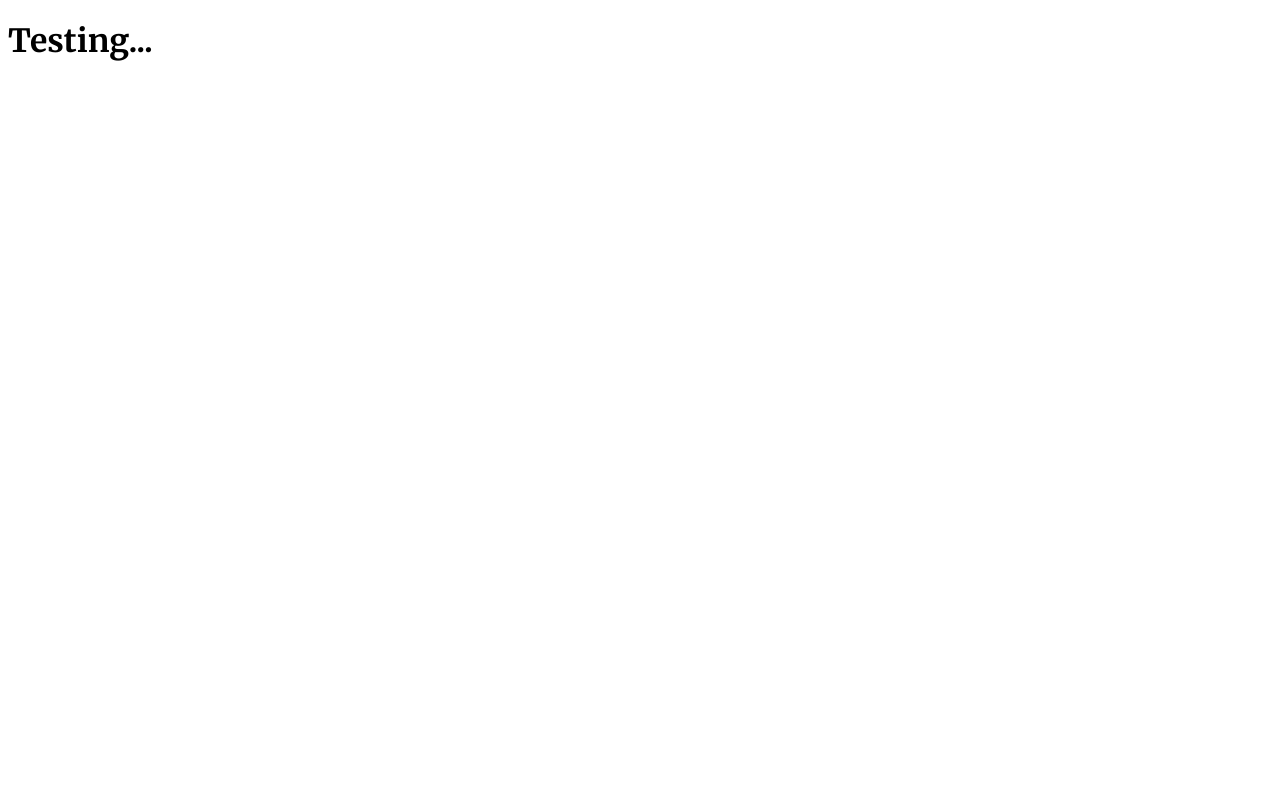
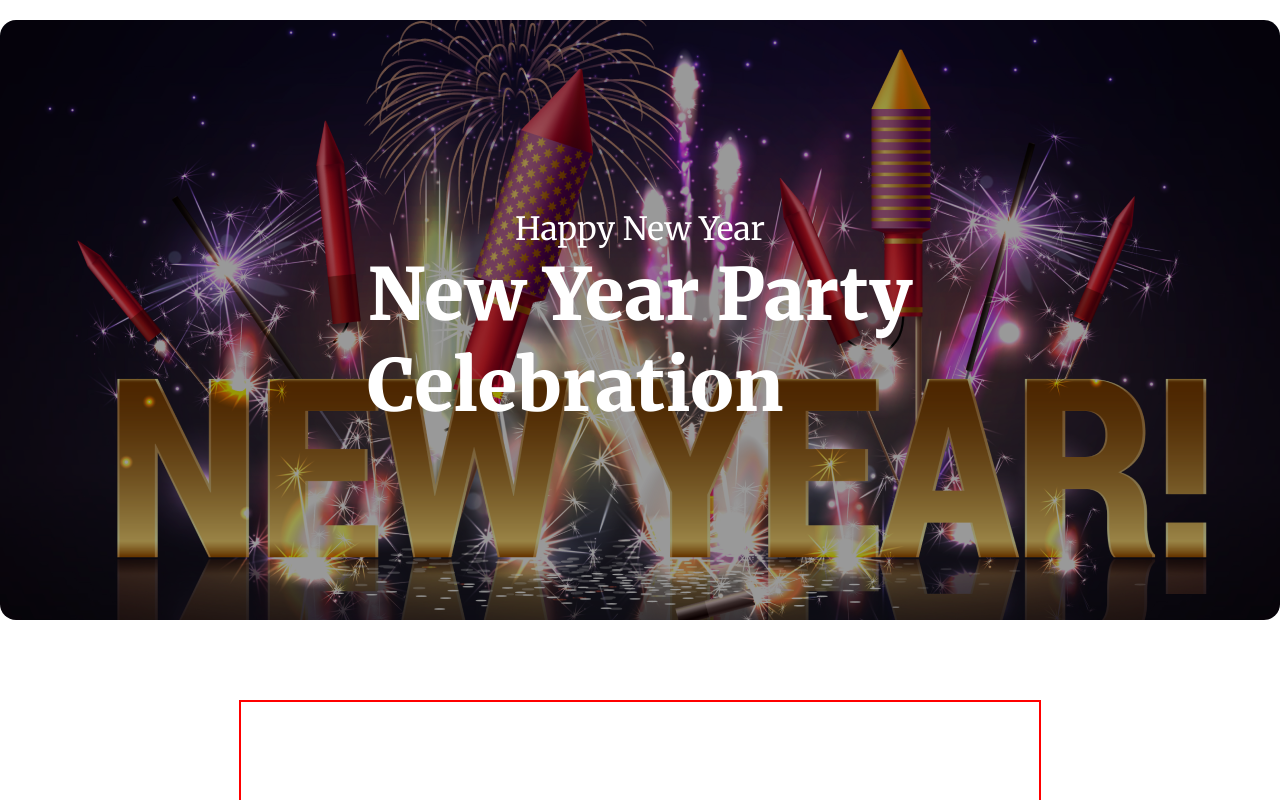
Before and after one commit to Mahmud-prog/Bacth10-A1-solution, a plain HTML site: page index.html in a window 1280 px wide. Shown: the top 800 px of the page. Drawn offline with Linux system fonts and the light colour scheme.

Commit message:
banner section done

```diff
--- a/index.html
+++ b/index.html
@@ -7,6 +7,16 @@
     <link rel="stylesheet" href="style/style.css">
 </head>
 <body>
-   <h1>Testing...</h1>
+ <header class="banner-container">
+<div class="banner-content">
+    <p>Happy New Year</p>
+<h1>New Year Party <br> Celebration</h1></div>
+ </header>
+ <main>
+    <!-- 65% section starts hare -->
+     <section class="second-section-container"></section>
+    <!-- 65% section starts hare -->
+ </main>
+ <footer></footer>
 </body>
 </html>
--- a/style/style.css
+++ b/style/style.css
@@ -1,4 +1,52 @@
 @import url('https://fonts.googleapis.com/css2?family=Merriweather:ital,wght@0,300;0,400;0,700;0,900;1,300;1,400;1,700;1,900&display=swap');
+*{ box-sizing: border-box;
+margin: 0;
+padding: o;
+}
 body{
     font-family: "Merriweather", serif;
 }
+/* banner section style strats hare   */
+.banner-container{
+   max-width: 1320px;
+    margin: 0 auto;
+   border-radius: 16px;
+    height: 600px;
+    margin-top: 20px;
+   background-color: rgba(0, 0, 0, 0.4);
+    background-image: url(/style/images/Banner\ Image.png);
+    background-position: center;
+    background-repeat: no-repeat;
+    background-size: cover;
+    background-blend-mode: overlay;
+
+}
+
+.banner-content{
+    display: flex;
+    flex-direction: column;
+    justify-content: center;
+    height: 600px;
+    align-items: center;
+}
+.banner-content p, h1{
+     color: white;
+     font-size: 72px;
+font-weight: 900;
+}
+.banner-content p{
+    font-size: 32px;
+    font-weight: 400;
+
+}
+.banner-content{
+    font-size: 72px;
+    font-weight: 900;
+}
+.second-section-container{
+    width: 802.9px;
+height: 806px;
+border: 2px solid red;
+margin: 0 auto;
+margin-top: 80px;
+}
```
